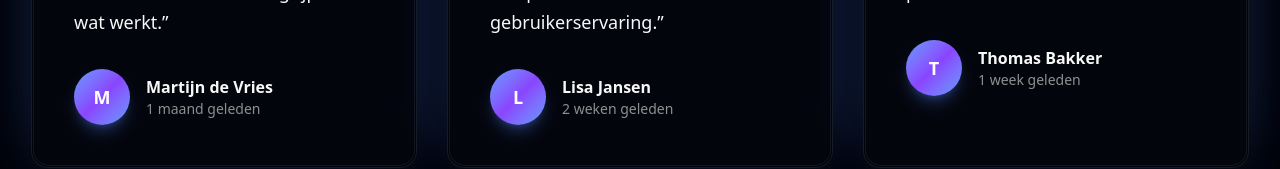
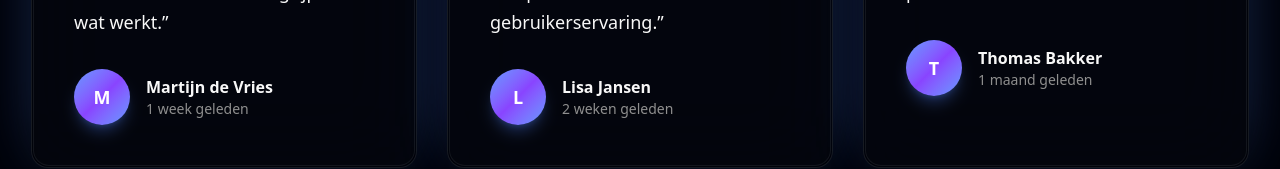
Before and after one commit to tristanr-04/CNTstudios, a Next.js app: page / in a window 1280 px wide. Shown: the part 4528-4697 px from the top of the page. Built offline with nearby package versions, Linux system fonts and the light colour scheme.

Commit message:
review fix 2.0

```diff
--- a/app/page.tsx
+++ b/app/page.tsx
@@ -340,7 +340,7 @@ export default function Home() {
             <TestimonialCard
               quote="Onze conversie is met 67% gestegen sinds de redesign. Het team van CNTstudios begrijpt echt wat werkt."
               author="Martijn de Vries"
-              company="1 maand geleden"
+              company="1 week geleden"
             />
           </FadeIn>
           <FadeIn delay={100}>
@@ -354,7 +354,7 @@ export default function Home() {
             <TestimonialCard
               quote="Professioneel, snel en resultaatgericht. CNTstudios levert precies wat ze beloven."
               author="Thomas Bakker"
-              company="1 week geleden"
+              company="1 maand geleden"
 
             />
           </FadeIn>
```
